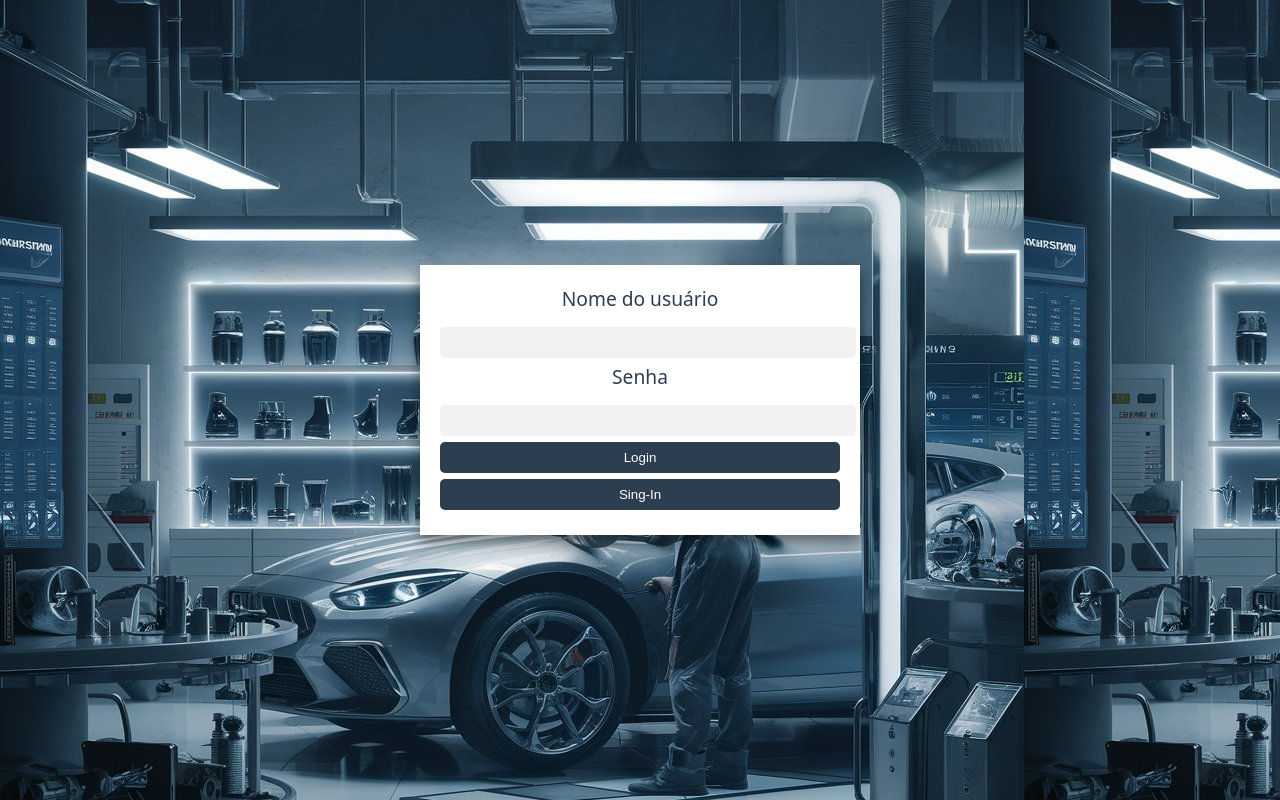
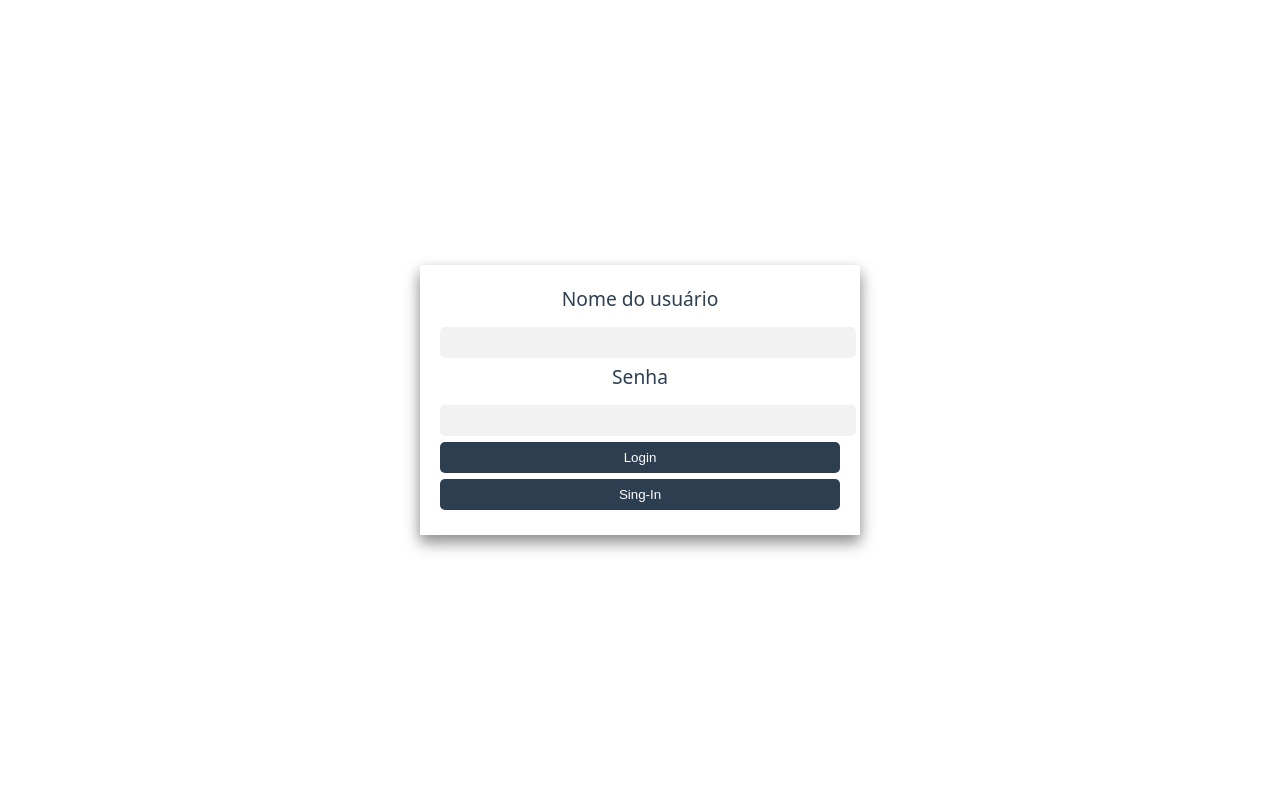
Before and after one commit to GustavoMSantoss/tarefa2, a plain HTML site: page front-game/login.html in a window 1280 px wide. Drawn offline with nearby package versions, Linux system fonts and the light colour scheme.

Commit message:
Update login.css

```diff
--- a/front-game/login.css
+++ b/front-game/login.css
@@ -13,7 +13,7 @@ body, html {
     display: flex;
     justify-content: center;
     align-items: center;
-    background-image: url('fundo.jpeg');
+
 }
 
 #app {
```
